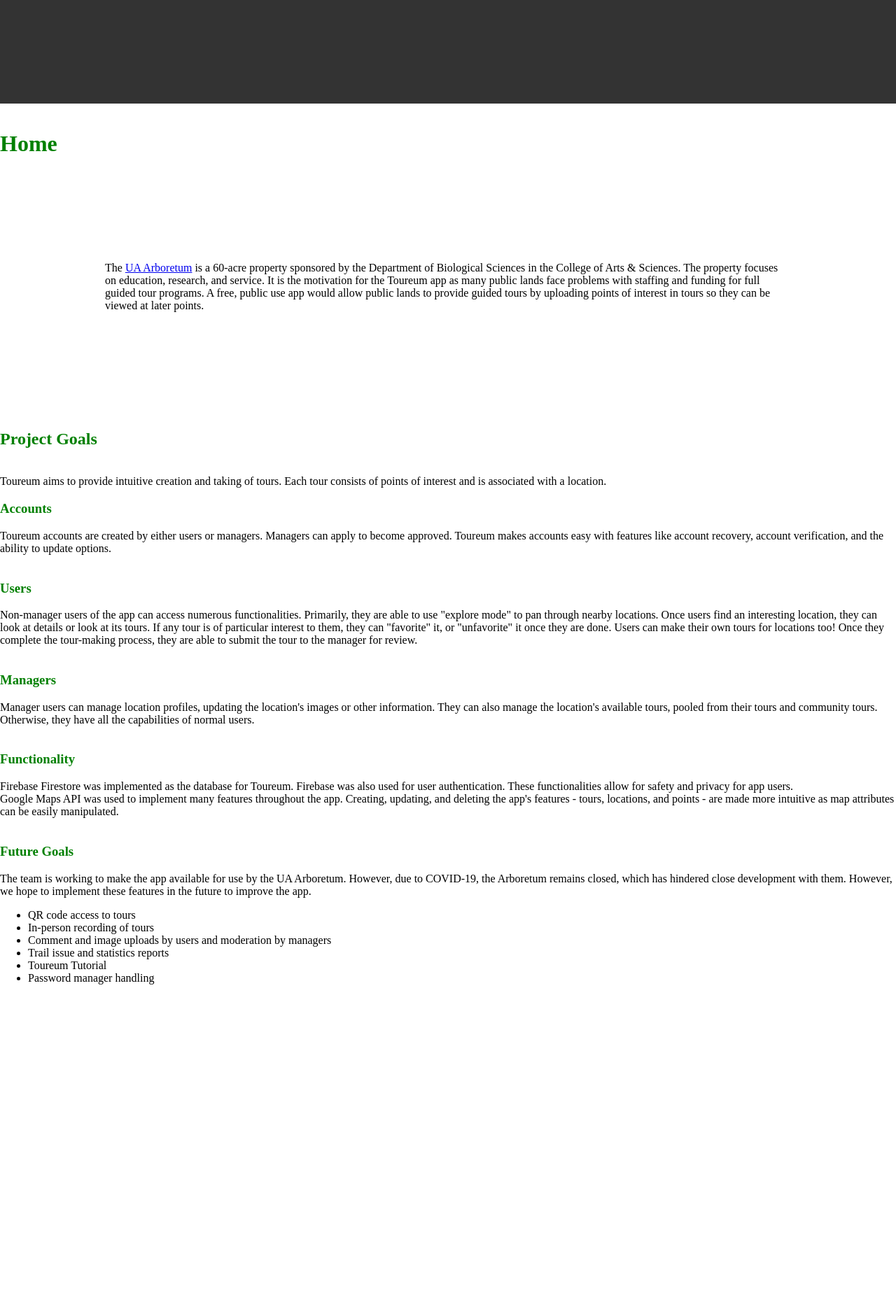
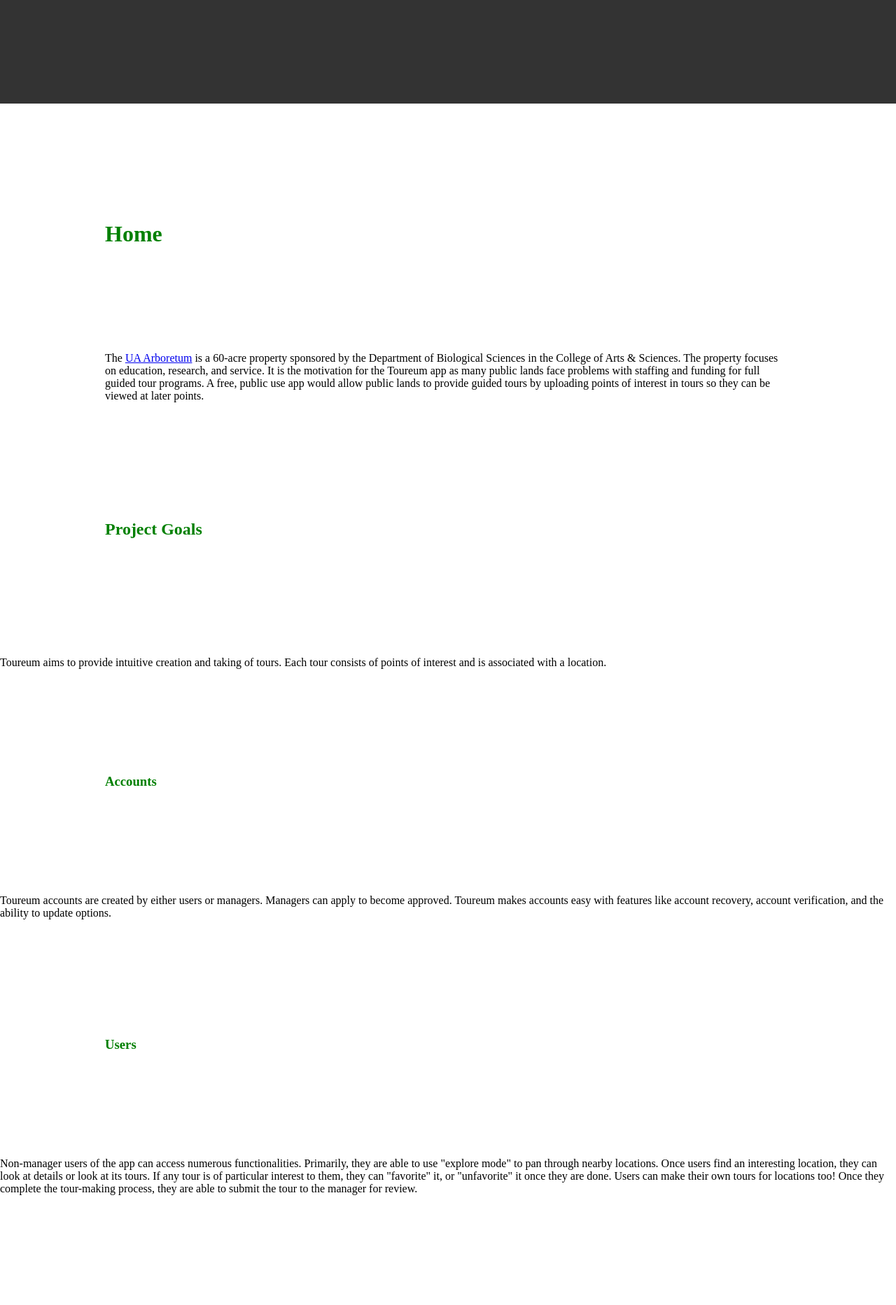
Before and after one commit to lmbrager/CS495Arboretum.github.io, a Jekyll site: the page built from index.html, in a window 1280 px wide. Shown: the part 586-2451 px from the top of the page at 70% size. Built offline with Jekyll 4.4.1, drawn with Linux system fonts in a browser that asks for light colours; before the commit the page ends 2143 px from its top, so only the background shows below that.

Commit message:
Update default.html

```diff
--- a/_layouts/default.html
+++ b/_layouts/default.html
@@ -3,9 +3,9 @@
                 font-family: 'Crimson Text', serif;
                 margin: 0px;
         }
-        h1 {color: green;}
-        h2 {color: green;}
-        h3 {color: green;}
+        h1 {color: green; margin: 150px;}
+        h2 {color: green; margin: 150px;}
+        h3 {color: green; margin: 150px;}
         p {color: black;
            margin: 150px;}
 </style>
```
